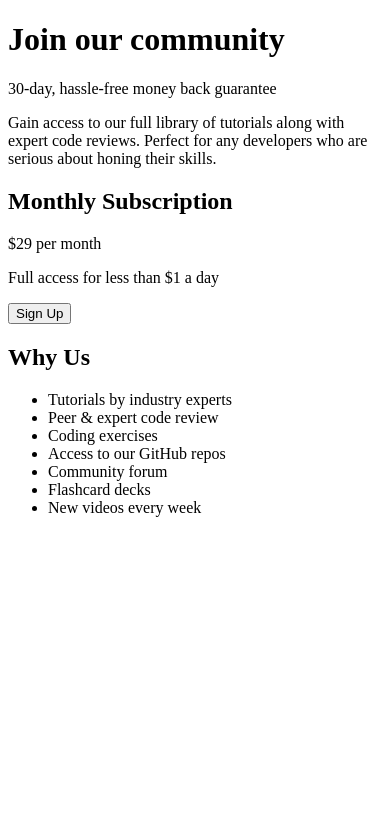
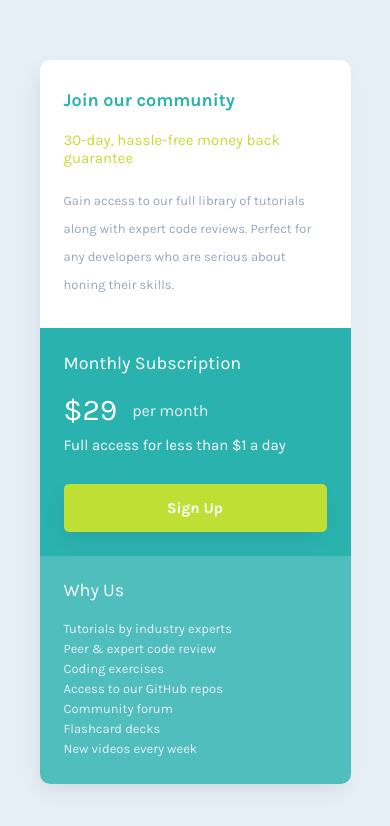
Before and after one commit to hkparkjs/single-price-grid-component, a plain HTML site: page index.html in a window 390 px wide. Drawn offline with Linux system fonts and the light colour scheme.

Commit message:
💄 Add style for mobile

```diff
--- a/index.html
+++ b/index.html
@@ -8,15 +8,11 @@
 
   <title>Frontend Mentor | Single Price Grid Component</title>
 
-  <!-- Feel free to remove these styles or customise in your own stylesheet 👍
-  <style>
-    .attribution { font-size: 11px; text-align: center; }
-    .attribution a { color: hsl(228, 45%, 44%); }
-  </style> -->
+  <link rel="stylesheet" href="./style.css">
 </head>
 <body>
   <main class="container">
-    <div>
+    <div class="intro">
       <h1>Join our community</h1>
       <p>
         30-day, hassle-free money back guarantee
@@ -26,9 +22,9 @@
         Perfect for any developers who are serious about honing their skills.
       </p>
     </div>
-    <div>
+    <div class="subscription">
       <h2>Monthly Subscription</h2>
-      <div>
+      <div class="price">
         <span>&dollar;29</span>
         <span>per month</span>
       </div>
@@ -37,7 +33,7 @@
       </p>
       <button>Sign Up</button>
     </div>
-    <div>
+    <div class="benefit">
       <h2>Why Us</h2>
       <ul>
         <li>Tutorials by industry experts</li>
--- /dev/null
+++ b/style.css
@@ -0,0 +1,146 @@
+@charset "utf-8";
+
+@import url('https://fonts.googleapis.com/css2?family=Karla:wght@400;700&display=swap');
+
+:root {
+  --cyan: hsl(179, 62%, 43%);
+  --bright-yellow: hsl(71, 73%, 54%);
+  --light-gray: hsl(204, 43%, 93%);
+  --grayish-blue: hsl(218, 22%, 67%);
+  --white: hsl(0, 0%, 100%);
+}
+
+* {
+  margin: 0;
+}
+
+body {
+  width: 100%;
+  min-height: 100vh;
+  font-family: 'Karla', sans-serif;
+  font-size: 16px;
+  display: flex;
+  justify-content: center;
+  align-items: center;
+  background-color: var(--light-gray);
+}
+
+.container {
+  width: 311px;
+  display: flex;
+  justify-content: center;
+  flex-direction: column;
+  overflow: hidden;
+  border-radius: 10px;
+  box-shadow: rgba(0, 0, 0, 0.1) -4px 9px 25px -6px;
+}
+
+.intro {
+  display: flex;
+  justify-content: center;
+  flex-direction: column;
+  padding-left: 24px;
+}
+
+.intro h1 {
+  font-size: 18px;
+  color: var(--cyan);
+  margin: 20px 0;
+}
+
+.intro p {
+  color: var(--bright-yellow);
+  width: 286px;
+  margin-bottom: 20px;
+  font-size: 15px;
+}
+
+.intro p:last-child {
+  color: var(--grayish-blue);
+  line-height: 28px;
+  font-weight: 400;
+  width: 267px;
+  font-size: 13px;
+}
+
+.intro {
+  background-color: #fff;
+  height: 268px;
+}
+
+.subscription {
+  background-color: var(--cyan);
+  color: var(--white);
+  height: 228px;
+  display: flex;
+  justify-content: center;
+  flex-direction: column;
+  padding-left: 24px;
+}
+
+.subscription h2 {
+  font-size: 18px;
+  font-weight: 400;
+  margin-bottom: 18px;
+}
+
+.price {
+  display: flex;
+  align-items: center;
+  margin-bottom: 8px;
+}
+
+.price span:first-child {
+  font-size: 30px;
+  margin-right: 15px;
+}
+
+.price span:last-child {
+  color: var(--light-gray);
+}
+
+.subscription p {
+  font-size: 15px;
+  margin-bottom: 30px;
+}
+
+.subscription button {
+  width: 263px;
+  height: 48px;
+  background-color: var(--bright-yellow);
+  border: 0;
+  border-radius: 5px;
+  color: var(--white);
+  font-family: 'Karla', sans-serif;
+  font-size: 15px;
+  font-weight: 700;
+  box-shadow: rgba(0, 0, 0, 0.1) -4px 9px 25px -6px;
+}
+
+.benefit {
+  height: 228px;
+  background-color: var(--cyan);
+  opacity: 80%;
+  color: var(--white);
+  padding-left: 24px;
+  display: flex;
+  flex-direction: column;
+  justify-content: center;
+}
+
+.benefit h2 {
+  font-size: 18px;
+  font-weight: 400;
+  margin-bottom: 20px;
+}
+
+.benefit ul {
+  list-style: none;
+  padding-left: 0;
+  font-size: 13px;
+  color: var(--light-gray);
+}
+
+.benefit li {
+  margin-bottom: 5px;
+}
```
